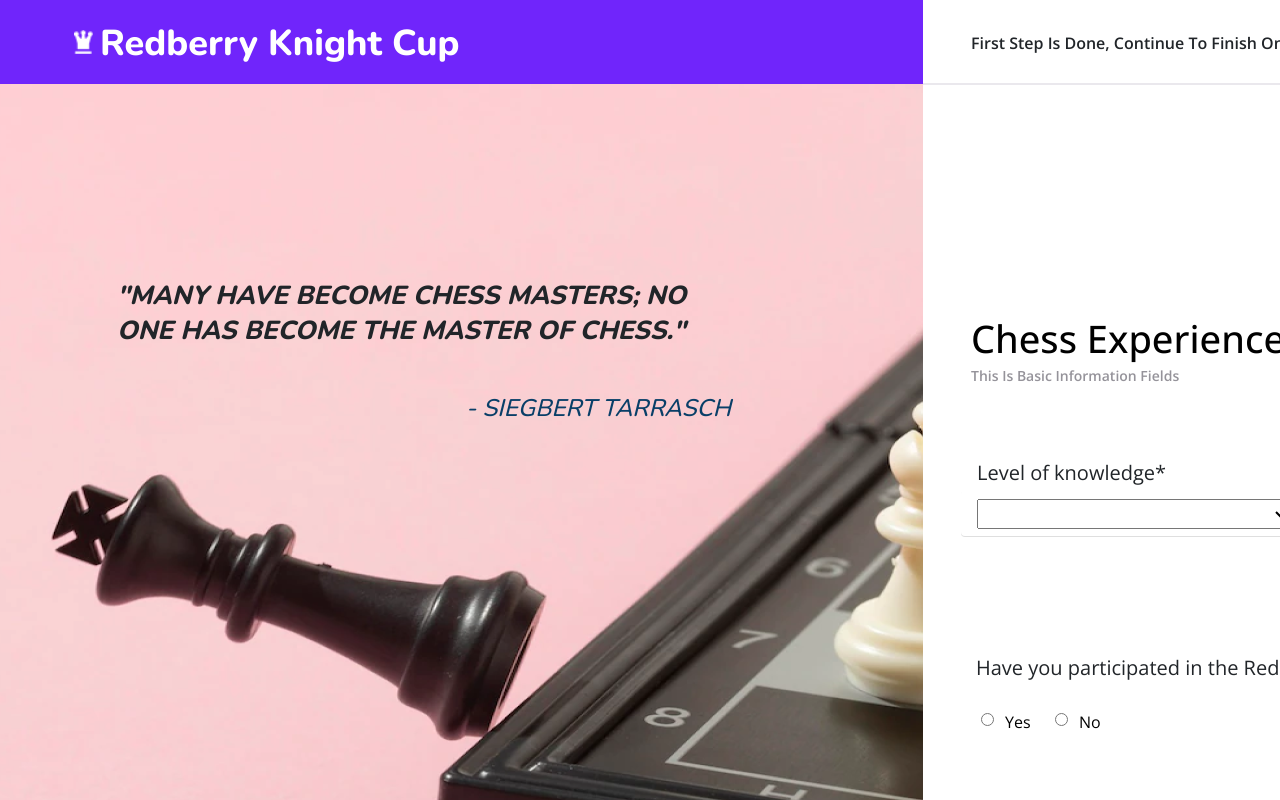
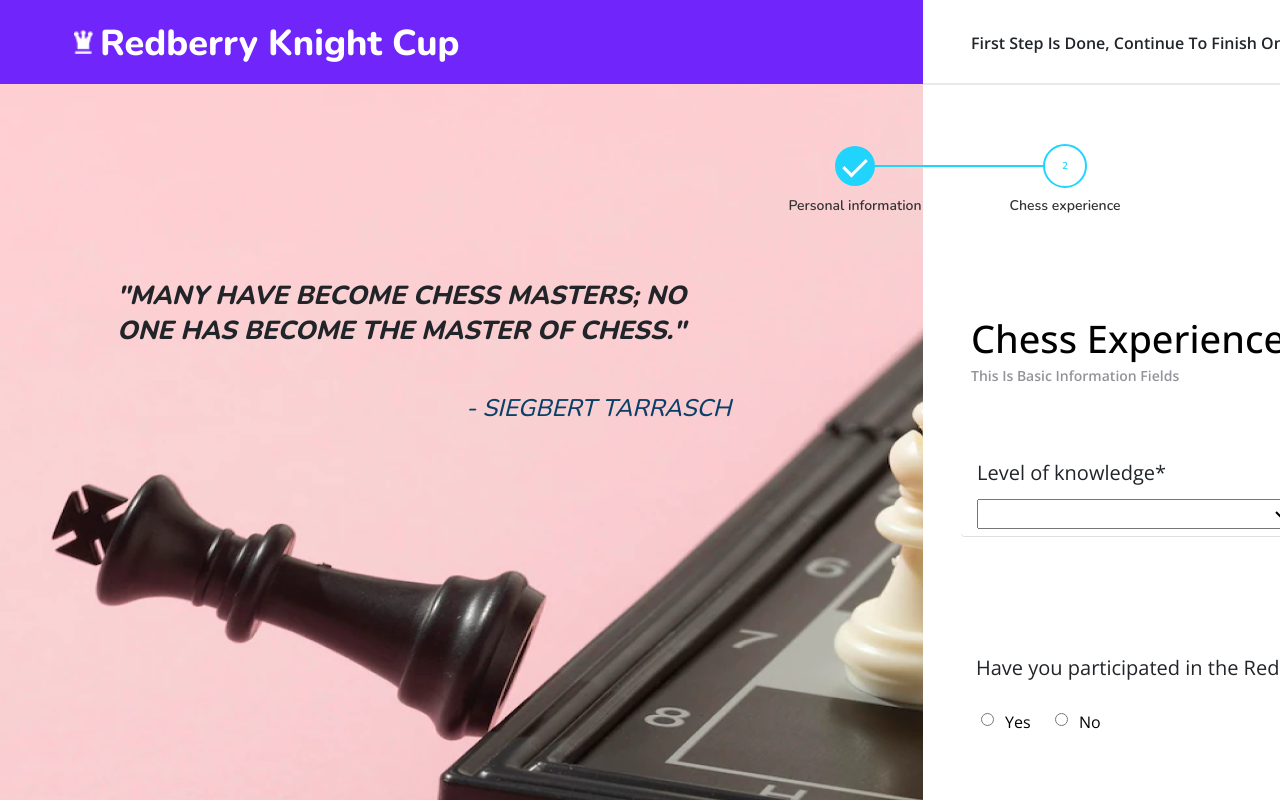
Before and after one commit to sashkaocho/Redberry-Chess-Cup, a Vue app: page /experience in a window 1280 px wide. Shown: the top 800 px of the page. Built offline with nearby package versions, Linux system fonts and the light colour scheme.

Commit message:
final commit

```diff
--- a/src/components/ChessCharacters.vue
+++ b/src/components/ChessCharacters.vue
@@ -1,6 +1,7 @@
 <template>
   <option value="1">
-    {{ name }} <img :src="'https://chess-tournament-api.devtest.ge' + image" />
+    {{ name }}
+    <img :src="'https://chess-tournament-api.devtest.ge' + image" />
   </option>
 </template>
 
--- a/src/components/layouts/TheProgress.vue
+++ b/src/components/layouts/TheProgress.vue
@@ -1,5 +1,16 @@
 <template>
-  <div></div>
+  <section class="step">
+    <ul class="step-list">
+      <li class="step-item">
+        <span class="progress-count">1</span>
+        <span class="progress-label">Personal information</span>
+      </li>
+      <li class="step-item current-item">
+        <span class="progress-count">2</span>
+        <span class="progress-label">Chess experience</span>
+      </li>
+    </ul>
+  </section>
 </template>
 
 <script>
@@ -7,11 +18,116 @@ export default {};
 </script>
 
 <style>
-div {
+section {
   position: absolute;
   width: 361px;
   height: 65px;
-  left: 971px;
-  top: 144px;
+  left: 320px;
+  top: -220px;
+  font-family: 'Nunito';
+  font-weight: 400;
+  font-size: 10px;
+}
+
+.step {
+  height: 100vh;
+  width: 100%;
+  display: flex;
+  justify-content: center;
+  align-items: center;
+}
+.step-list {
+  color: #333;
+  list-style-type: none;
+  border-radius: 10px;
+  display: flex;
+  padding: 20px 10px;
+  position: relative;
+  z-index: 10;
+}
+
+.step-item {
+  padding: 0 20px;
+  flex-basis: 0;
+  -webkit-box-flex: 1;
+  -ms-flex-positive: 1;
+  flex-grow: 1;
+  max-width: 100%;
+  display: flex;
+  flex-direction: column;
+  text-align: center;
+  min-width: 170px;
+  position: relative;
+}
+.step-item + .step-item:after {
+  content: '';
+  position: absolute;
+  left: 0;
+  top: 19px;
+  background: #21d4fd;
+  width: 100%;
+  height: 2px;
+  transform: translateX(-50%);
+  z-index: -10;
+}
+.progress-count {
+  height: 40px;
+  width: 40px;
+  display: flex;
+  align-items: center;
+  justify-content: center;
+  border-radius: 50%;
+  font-weight: 600;
+  margin: 0 auto;
+  position: relative;
+  z-index: 10;
+  color: transparent;
+}
+.progress-count:after {
+  content: '';
+  height: 40px;
+  width: 40px;
+  background: #21d4fd;
+  position: absolute;
+  left: 50%;
+  top: 50%;
+  transform: translate(-50%, -50%);
+  border-radius: 50%;
+  z-index: -10;
+}
+.progress-count:before {
+  content: '';
+  height: 10px;
+  width: 20px;
+  border-left: 3px solid #fff;
+  border-bottom: 3px solid #fff;
+  position: absolute;
+  left: 50%;
+  top: 50%;
+  transform: translate(-50%, -60%) rotate(-45deg);
+  transform-origin: center center;
+}
+.progress-label {
+  font-size: 14px;
+  font-weight: 600;
+  margin-top: 10px;
+}
+.current-item .progress-count:before,
+.current-item ~ .step-item .progress-count:before {
+  display: none;
+}
+.current-item ~ .step-item .progress-count:after {
+  height: 10px;
+  width: 10px;
+}
+.current-item ~ .step-item .progress-label {
+  opacity: 0.5;
+}
+.current-item .progress-count:after {
+  background: #fff;
+  border: 2px solid #21d4fd;
+}
+.current-item .progress-count {
+  color: #21d4fd;
 }
 </style>
--- a/src/main.js
+++ b/src/main.js
@@ -10,6 +10,7 @@ import BaseBackButton from './components/base/BaseBackButton.vue';
 import BaseNextButton from './components/base/BaseNextButton.vue';
 
 import TheKnightCup from './components/layouts/TheKnightCup.vue';
+import TheProgress from './components/layouts/TheProgress.vue';
 
 const app = createApp(App);
 
@@ -18,6 +19,7 @@ app.component('base-button', BaseButton);
 app.component('base-back-button', BaseBackButton);
 app.component('base-next-button', BaseNextButton);
 app.component('the-knight-cup', TheKnightCup);
+app.component('the-progress', TheProgress);
 
 app.use(store);
 
--- a/src/pages/ChessExperience.vue
+++ b/src/pages/ChessExperience.vue
@@ -8,6 +8,7 @@
     "many have become chess masters; no one has become the master of chess."
   </h1>
   <h1 class="author">- siegbert tarrasch</h1>
+  <the-progress></the-progress>
   <h2>Chess Experience</h2>
   <strong>This Is Basic Information Fields</strong>
   <base-dialog v-if="formIsInvalid" title="Invalid Input" @close="confirmError">
@@ -132,7 +133,6 @@ export default {
           }
         })
         .then((data) => {
-          // console.log(data[0].name);
           const characters = [];
           for (const id in data) {
             characters.push({
--- a/src/pages/PersonalInformation.vue
+++ b/src/pages/PersonalInformation.vue
@@ -6,6 +6,7 @@
   <hr />
   <h1>"when you see a good move, look for a better one."</h1>
   <h1 class="author">-emanuel lasker</h1>
+  <the-progress></the-progress>
   <h2>Personal information</h2>
   <strong>This Is Basic Information Fields</strong>
   <base-dialog
@@ -26,7 +27,7 @@
       <p>Please enter valid email</p>
     </template>
   </base-dialog>
-  <!-- <base-dialog
+  <base-dialog
     v-if="formIsInvalid && (phone === '' || phone.length !== 9)"
     title="Invalid Input"
     @close="confirmError"
@@ -34,7 +35,7 @@
     <template #default>
       <p>Please enter valid phone</p>
     </template>
-  </base-dialog> -->
+  </base-dialog>
   <base-dialog
     v-if="formIsInvalid && date === ''"
     title="Invalid Date"
@@ -64,7 +65,7 @@
       />
     </div>
     <div class="form_control" :class="{ invalid: checkPhone === 'invalid' }">
-      <input placeholder="Phone number*" type="number" v-model="phone" />
+      <input placeholder="Phone number*" type="text" v-model="phone" />
       <img
         v-if="phone !== '' && phone.length === 9"
         class="valid3"
@@ -140,9 +141,9 @@ export default {
     if (localStorage.email) {
       this.email = localStorage.email;
     }
-    // if (localStorage.phone) {
-    //   this.phone = localStorage.phone;
-    // }
+    if (localStorage.phone) {
+      this.phone = localStorage.phone;
+    }
     if (localStorage.date) {
       this.date = localStorage.date;
     }
@@ -154,22 +155,25 @@ export default {
     email(newEmail) {
       localStorage.email = newEmail;
     },
-    // phone(newName) {
-    //   localStorage.name = newName;
-    // },
+    phone(newName) {
+      localStorage.name = newName;
+    },
     date(newDate) {
       localStorage.name = newDate;
     },
   },
   methods: {
+    log() {
+      console.log(this.phone.trim() === '');
+    },
     validateForm() {
       if (
         this.name.trim() === '' ||
         this.name.trim().length < 2 ||
         this.email.trim() === '' ||
         !this.email.trim().includes('@') ||
-        // this.phone === '' ||
-        // this.phone.length !== 9 ||
+        this.phone.trim() === '' ||
+        this.phone.trim().length !== 9 ||
         this.date.trim() === ''
       ) {
         this.formIsInvalid = true;
@@ -199,11 +203,11 @@ export default {
         this.checkEmail = 'valid';
       }
 
-      // if (this.phone === '' || this.phone.length !== 9) {
-      //   this.checkPhone = 'invalid';
-      // } else {
-      //   this.checkPhone = 'valid';
-      // }
+      if (this.phone === '' || this.phone.length !== 9) {
+        this.checkPhone = 'invalid';
+      } else {
+        this.checkPhone = 'valid';
+      }
 
       if (this.date.trim() === '') {
         this.checkDate = 'invalid';
```
